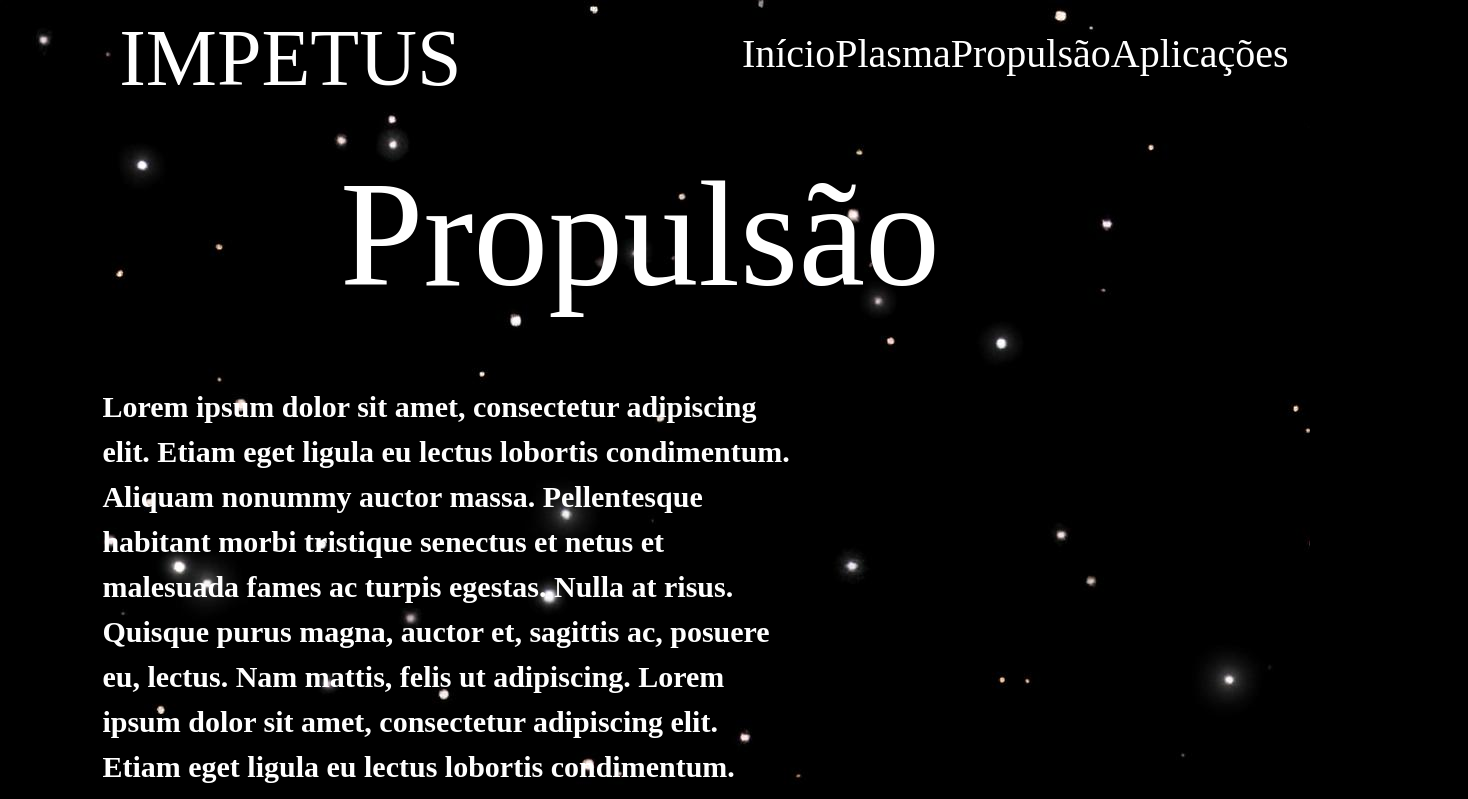
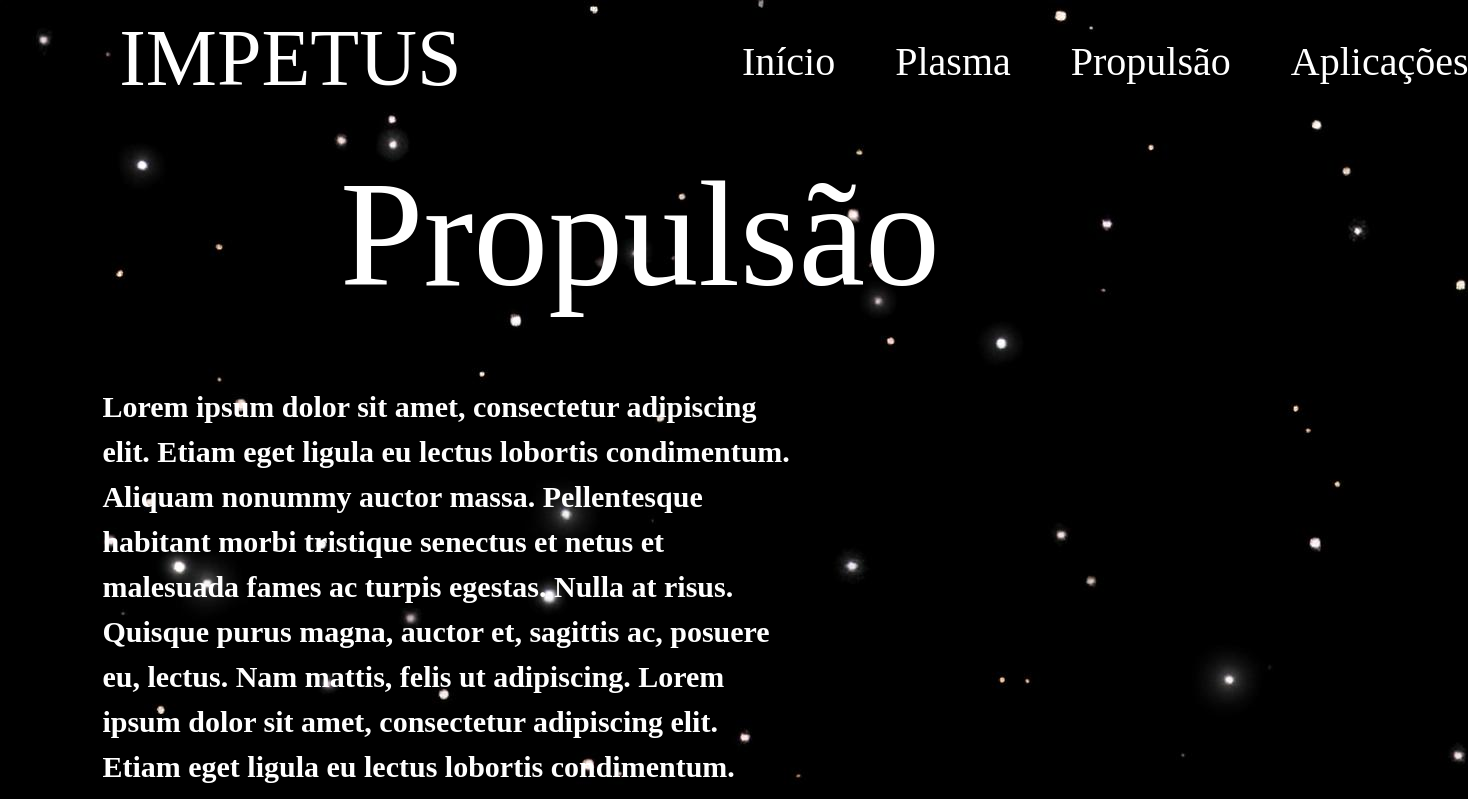
Before and after one commit to pedro-zucchi90/prototipopi2, a plain HTML site: page Protótipo P.I. II Tudo junto/html css/propulsao.html in a window 1280 px wide. Shown: the top 799 px of the page, 1468 px wide, since content can reach past the window. Drawn offline with nearby package versions, Linux system fonts and the light colour scheme; a web font is replaced by a local one.

Commit message:
Update propulsao.html

```diff
--- a/Protótipo P.I. II Tudo junto/html css/propulsao.html
+++ b/Protótipo P.I. II Tudo junto/html css/propulsao.html
@@ -11,15 +11,20 @@
 </head>
 
 <body>
-  <div class="header">
-    <h1 class="logo" onclick="window.location.href='testes.html'">IMPETUS</h1>
-    <div class="opcoes">
-      <p class="botaoinicio" onclick="window.location.href='testes.html'">Início</p>
-      <p class="botaoplasma" onclick="window.location.href='plasma.html'">Plasma</p>
-      <p class="botaopropulsao" onclick="window.location.href='propulsao.html'">Propulsão</p>
-      <p class="botaoaplicacoes" onclick="window.location.href='aplicacoes.html'">Aplicações</p>
+  <nav>
+    <div class="header">
+      <h1 class="logo" onclick="window.location.href='pagInicial.html'">IMPETUS</h1>
+      <button class="hamburguer" onclick="toggleMenu()">☰</button>
+      <div class="opcoes">
+        <ul>
+          <li class="botaoinicio" onclick="window.location.href='pagInicial.html'">Início</li>
+          <li class="botaoplasma" onclick="window.location.href='plasma.html'">Plasma</li>
+          <li class="botaopropulsao" onclick="window.location.href='propulsao.html'">Propulsão</li>
+          <li class="botaoaplicacoes" onclick="window.location.href='aplicacoes.html'">Aplicações</li>
+        </ul>
+      </div>
     </div>
-  </div>
+  </nav>
 
   <section class="propulsao">
     <div class="textopropulsao">
@@ -101,6 +106,12 @@
     });
   </script>
 
+  <script>
+    function toggleMenu() {
+      const opcoes = document.querySelector('.opcoes');
+      opcoes.classList.toggle('active');
+    }
+  </script>
 
 </body>
 
```
